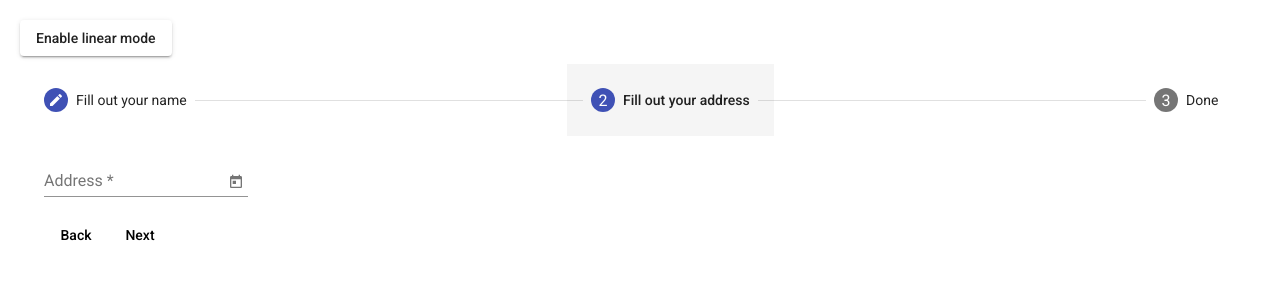
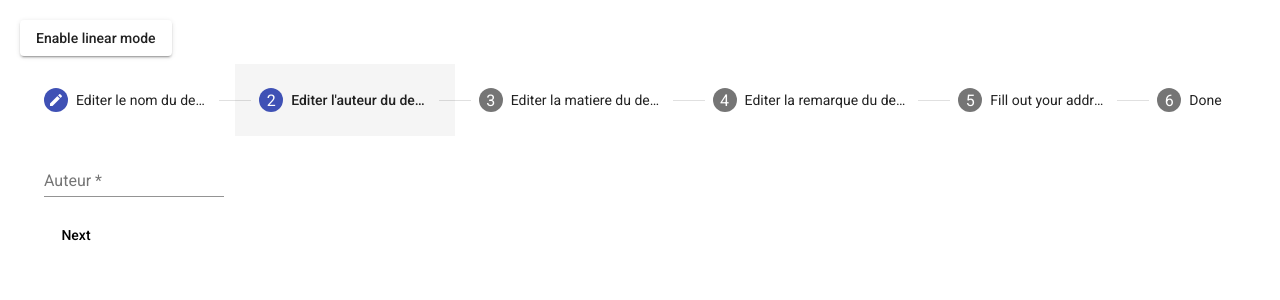
Before and after one commit to hassanmazyad/Tp_Angular, an Angular app in the folder assignment-app/: page /assignment/1/edit in a window 1280 px wide. Both pictures are taken after typing "Sample" into the empty fields and a click on the button "Next". Shown: the top 300 px of the page. Built offline with nearby package versions, Linux system fonts and the light colour scheme; no server answers.

Commit message:
ameliorer le stepper pour edit Assignment

```diff
--- a/assignment-app/src/app/assignments/edit-assignment/edit-assignment.component.html
+++ b/assignment-app/src/app/assignments/edit-assignment/edit-assignment.component.html
@@ -32,7 +32,7 @@
   <mat-horizontal-stepper [linear]="isLinear" #stepper>
     <mat-step [stepControl]="firstFormGroup">
       <form [formGroup]="firstFormGroup">
-        <ng-template matStepLabel>Fill out your name</ng-template>
+        <ng-template matStepLabel>Editer le nom du devoir</ng-template>
         <mat-form-field>
           <mat-label>Name</mat-label>
           <input matInput placeholder="Edition du nom" [(ngModel)]="nomAssignment" name="assignment-name" formControlName="firstCtrl" required>
@@ -42,11 +42,66 @@
         </div>
       </form>
     </mat-step>
-    <mat-step [stepControl]="secondFormGroup" label="Fill out your address">
+
+
+
+
+    <mat-step [stepControl]="secondFormGroup">
       <form [formGroup]="secondFormGroup">
+        <ng-template matStepLabel>Editer l'auteur du devoir</ng-template>
+        <mat-form-field>
+          <mat-label>Auteur</mat-label>
+          <input matInput placeholder="Edition de l'auteur" [(ngModel)]="auteur" name="auteur" formControlName="secondCtrl" required>
+        </mat-form-field>
+        <div>
+          <button mat-button matStepperNext>Next</button>
+        </div>
+      </form>
+    </mat-step>
+
+
+    <mat-step [stepControl]="thirdFormGroup">
+      <form [formGroup]="thirdFormGroup">
+        <ng-template matStepLabel>Editer la matiere du devoir</ng-template>
+        <mat-form-field>
+          <mat-label>Matiere</mat-label>
+          <input matInput placeholder="Edition de la matiere" [(ngModel)]="matiere" name="matiere" formControlName="thirdCtrl" required>
+        </mat-form-field>
+        <div>
+          <button mat-button matStepperNext>Next</button>
+        </div>
+      </form>
+    </mat-step>
+
+
+    <mat-step [stepControl]="fourthFormGroup">
+      <form [formGroup]="fourthFormGroup">
+        <ng-template matStepLabel>Editer la remarque du devoir</ng-template>
+        <mat-form-field>
+          <mat-label>Remarque</mat-label>
+          <input matInput placeholder="Edition de la remarque" [(ngModel)]="remarque" name="remarque" formControlName="fourthCtrl" required>
+        </mat-form-field>
+        <div>
+          <button mat-button matStepperNext>Next</button>
+        </div>
+      </form>
+    </mat-step>
+
+
+
+
+
+
+
+
+
+
+
+    <mat-step [stepControl]="fifthFormGroup" label="Fill out your address">
+      <form [formGroup]="fifthFormGroup">
         <mat-form-field>
           <mat-label>Address</mat-label>
-          <input matInput [matDatepicker]="picker" placeholder="Edition de la date" [(ngModel)]="dateDeRendu" name="date" formControlName="secondCtrl" required>
+          <input matInput [matDatepicker]="picker" placeholder="Edition de la date" [(ngModel)]="dateDeRendu" name="date" formControlName="fifthCtrl" required>
           <mat-datepicker-toggle matSuffix [for]="picker"></mat-datepicker-toggle>
           <mat-datepicker #picker></mat-datepicker>
         </mat-form-field>
--- a/assignment-app/src/app/assignments/edit-assignment/edit-assignment.component.ts
+++ b/assignment-app/src/app/assignments/edit-assignment/edit-assignment.component.ts
@@ -13,12 +13,18 @@ import { Assignment } from '../assignment.model';
   export class EditAssignmentComponent implements OnInit {
     assignment: Assignment;
     nomAssignment:string;
+    auteur:string;
+    matiere:string;
+    remarque:string;
     dateDeRendu:Date;
 
       //stepper
       isLinear = false
       firstFormGroup: FormGroup
       secondFormGroup: FormGroup
+      thirdFormGroup: FormGroup
+      fourthFormGroup: FormGroup
+      fifthFormGroup: FormGroup
 
     constructor(private assignmentsService: AssignmentsService,
     private route: ActivatedRoute,
@@ -39,6 +45,15 @@ import { Assignment } from '../assignment.model';
       this.secondFormGroup = this._formBuilder.group({
         secondCtrl: ['', Validators.required]
       });
+      this.thirdFormGroup = this._formBuilder.group({
+        thirdCtrl: ['', Validators.required]
+      });
+      this.fourthFormGroup = this._formBuilder.group({
+        fourthCtrl: ['', Validators.required]
+      });
+      this.fifthFormGroup = this._formBuilder.group({
+        fifthCtrl: ['', Validators.required]
+      });
     }
 
     getAssignment() {
@@ -50,6 +65,9 @@ import { Assignment } from '../assignment.model';
         .subscribe( (assignment) => {
           this.assignment = assignment;
           this.nomAssignment = assignment.nom;
+          this.auteur = assignment.auteur;
+          this.matiere = assignment.matiere;
+          this.remarque=assignment.remarque;
           this.dateDeRendu = assignment.dateDeRendu;
         });
     }
```
